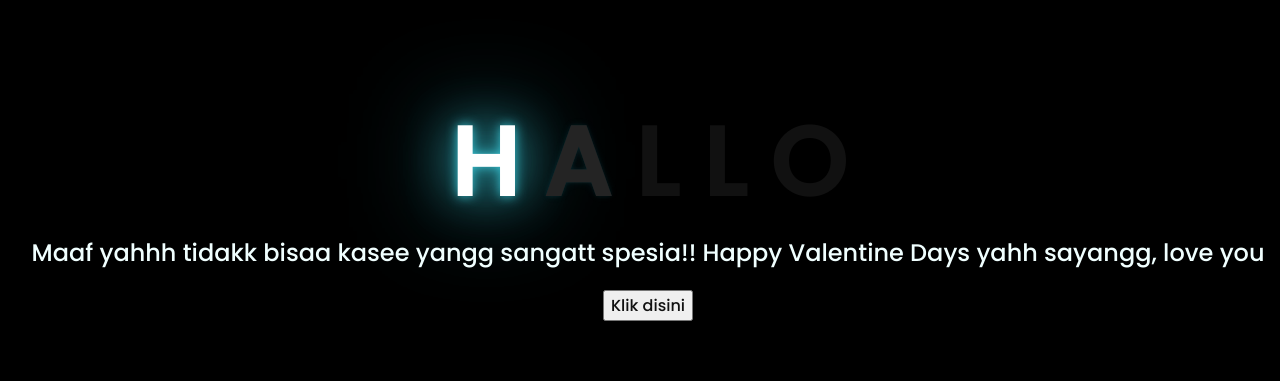
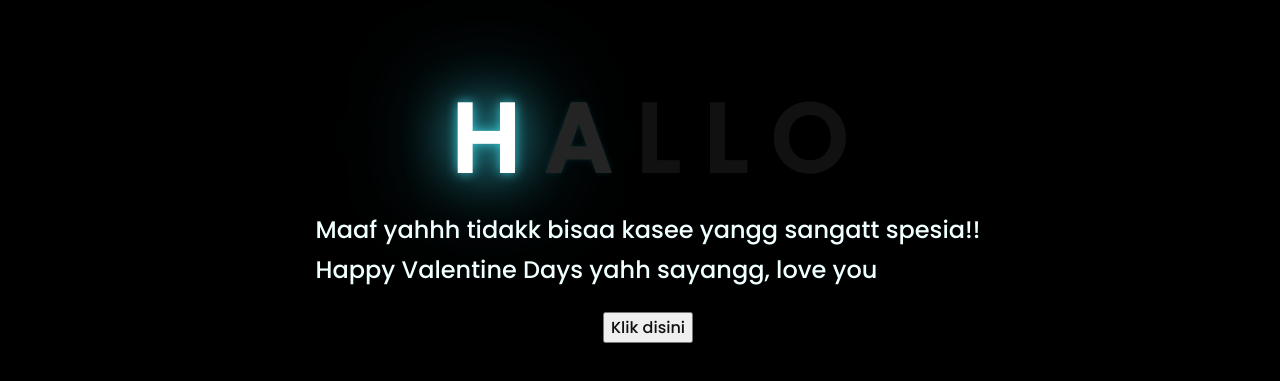
Before and after one commit to viscode25/testing_flowers, a plain HTML site: page index.html in a window 1280 px wide. Shown: the part 203-584 px from the top of the page. Drawn offline with Linux system fonts and the light colour scheme.

Commit message:
Update style.css

```diff
--- a/css/style.css
+++ b/css/style.css
@@ -62,6 +62,11 @@ body{
     margin-bottom: 20px;
 }
 
+.description span {
+    display: block; /* atau display: inline-block; */
+    margin-bottom: 5px; /* Untuk memberi jarak antar baris jika diinginkan */
+}
+
 .button a{
     text-decoration: none;
     font-size: 1rem;
```
